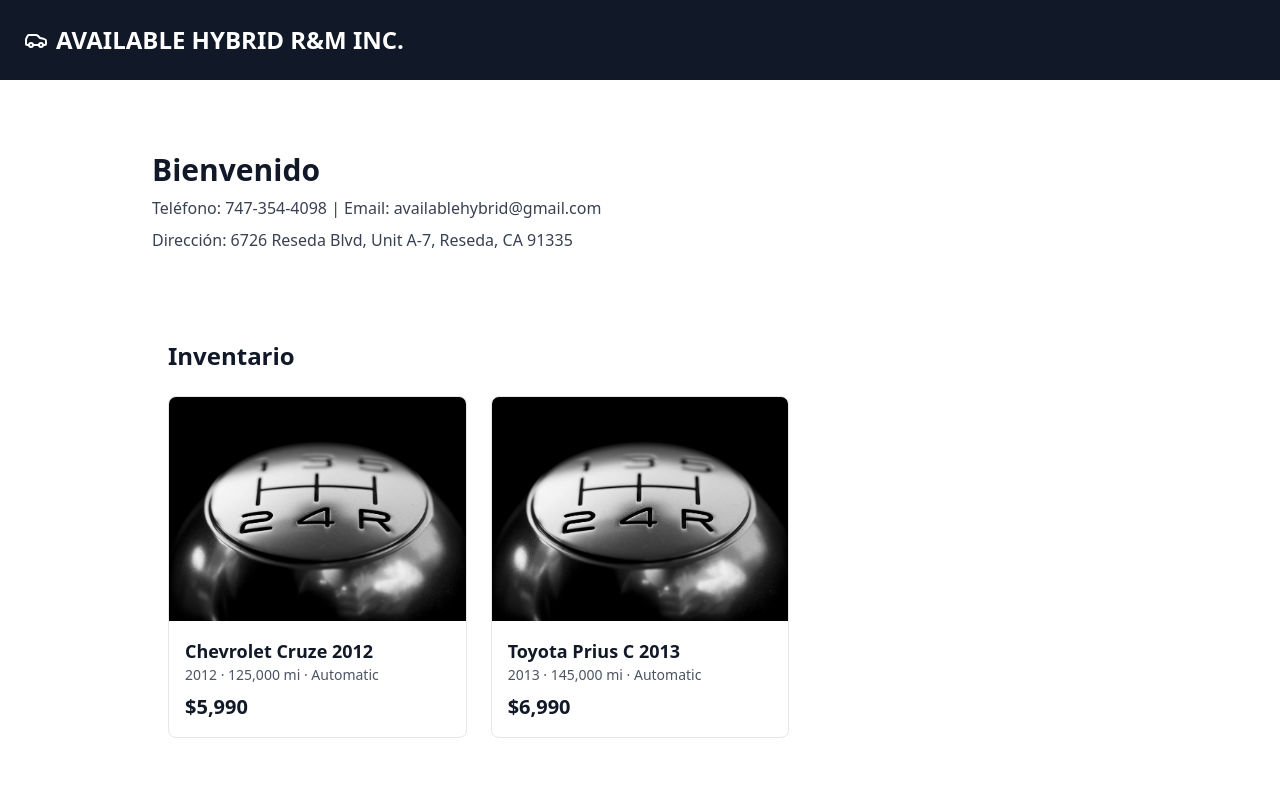
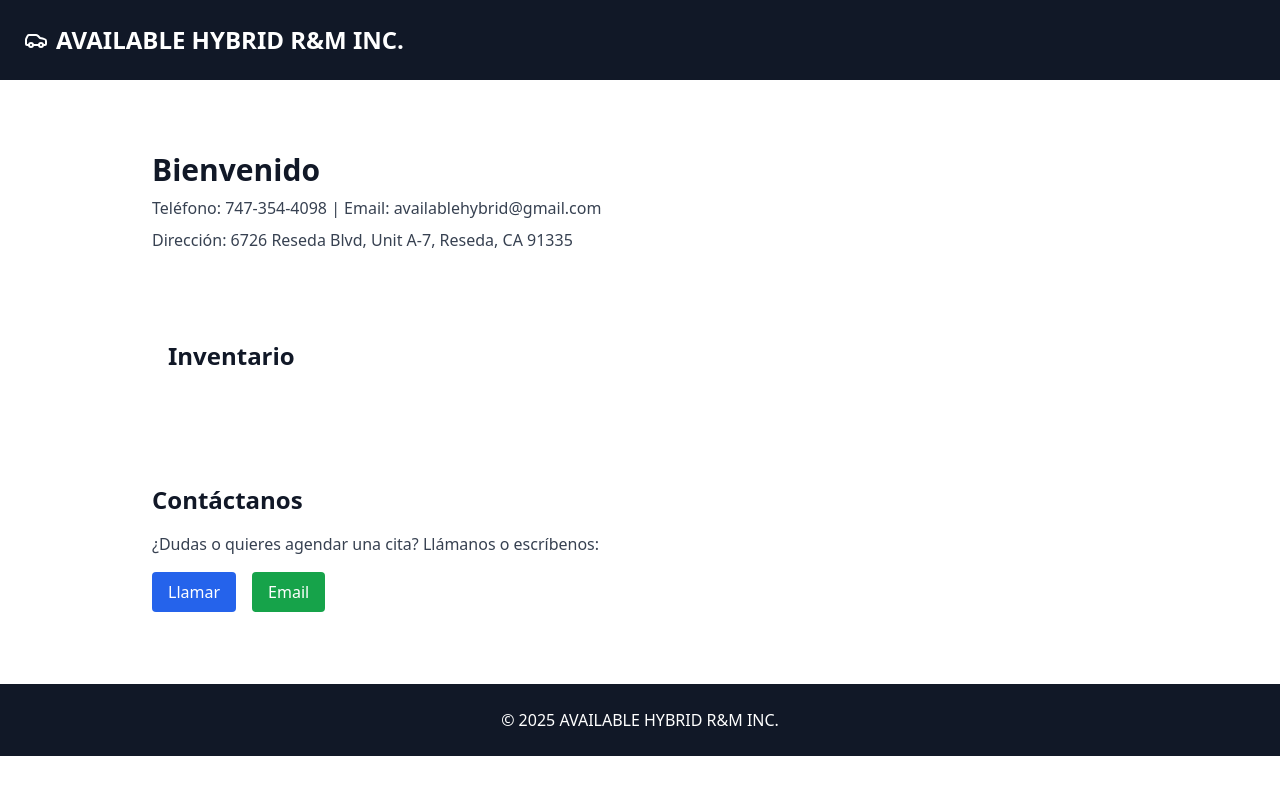
Before and after one commit to availablehybrid1/available-hybrid-site1, a Next.js app: page / in a window 1280 px wide. Shown: the top 800 px of the page. Built offline with nearby package versions, Linux system fonts and the light colour scheme.

Commit message:
Update inventory.ts

```diff
--- a/data/inventory.ts
+++ b/data/inventory.ts
@@ -15,48 +15,37 @@ export type Vehicle = {
   interior?: string;
   price?: number;
   description?: string;
-  photos?: string[]; // <-- AHORA OPCIONAL
+  // OBLIGATORIO: siempre existirá gracias al normalizador de abajo
+  photos: string[];
 };
 
-// Imagen de respaldo (asegúrate de que exista en /public)
+// Imagen de respaldo (asegúrate de que exista en /public/placeholder-car.jpg)
 const PLACEHOLDER = "/placeholder-car.jpg";
+// Exportamos con el nombre que usa index.tsx
+export const PLACEHOLDER_IMG = PLACEHOLDER;
 
 // ------------------------------------------------------------------
-// 1) Coloca aquí tus autos SIN preocuparte por 'photos'.
-//    Si no pones 'photos', se asignará automáticamente el placeholder.
+// 1) Tu inventario SIN preocuparte por 'photos'.
+//    Si no pones 'photos', se asigna automáticamente el placeholder.
 // ------------------------------------------------------------------
-const rawInventory: Array<Vehicle> = [
-  // Ejemplo (puedes editar o agregar los tuyos):
-  {
-    id: "cruze-2012",
-    title: "Chevrolet Cruze 2012",
-    year: 2012,
-    make: "Chevrolet",
-    model: "Cruze",
-    mileage: 125000,
-    price: 5990,
-    transmission: "Automatic",
-    fuel: "Gasoline",
-    // photos: ["/car1.jpg", "/car2.jpg"], // opcional
-  },
-  {
-    id: "prius-c-2013",
-    title: "Toyota Prius C 2013",
-    year: 2013,
-    make: "Toyota",
-    model: "Prius C",
-    mileage: 145000,
-    price: 6990,
-    transmission: "Automatic",
-    fuel: "Hybrid",
-    // photos: ["/WhatsApp Image 2025-10-08 at 7.39.45 AM (1).jpeg"], // opcional
-  },
+const rawInventory: Array<Omit<Vehicle, "photos"> & { photos?: string[] }> = [
+  // Ejemplo (puedes borrar/editar):
+  // {
+  //   id: "cruze-2012",
+  //   title: "Chevrolet Cruze 2012",
+  //   year: 2012,
+  //   make: "Chevrolet",
+  //   model: "Cruze",
+  //   mileage: 125000,
+  //   price: 5990,
+  //   // photos: ["/car1.jpg", "/car2.jpg"],
+  // },
 ];
 
 // ------------------------------------------------------------------
 // 2) Normalizamos para garantizar que 'photos' SIEMPRE exista.
 // ------------------------------------------------------------------
 export const inventory: Vehicle[] = rawInventory.map((v) => ({
+  photos: v.photos && v.photos.length ? v.photos : [PLACEHOLDER],
   ...v,
-  photos: v.photos && v.photos.length ? v.photos : [PLACEHOLDER],
 }));
```
